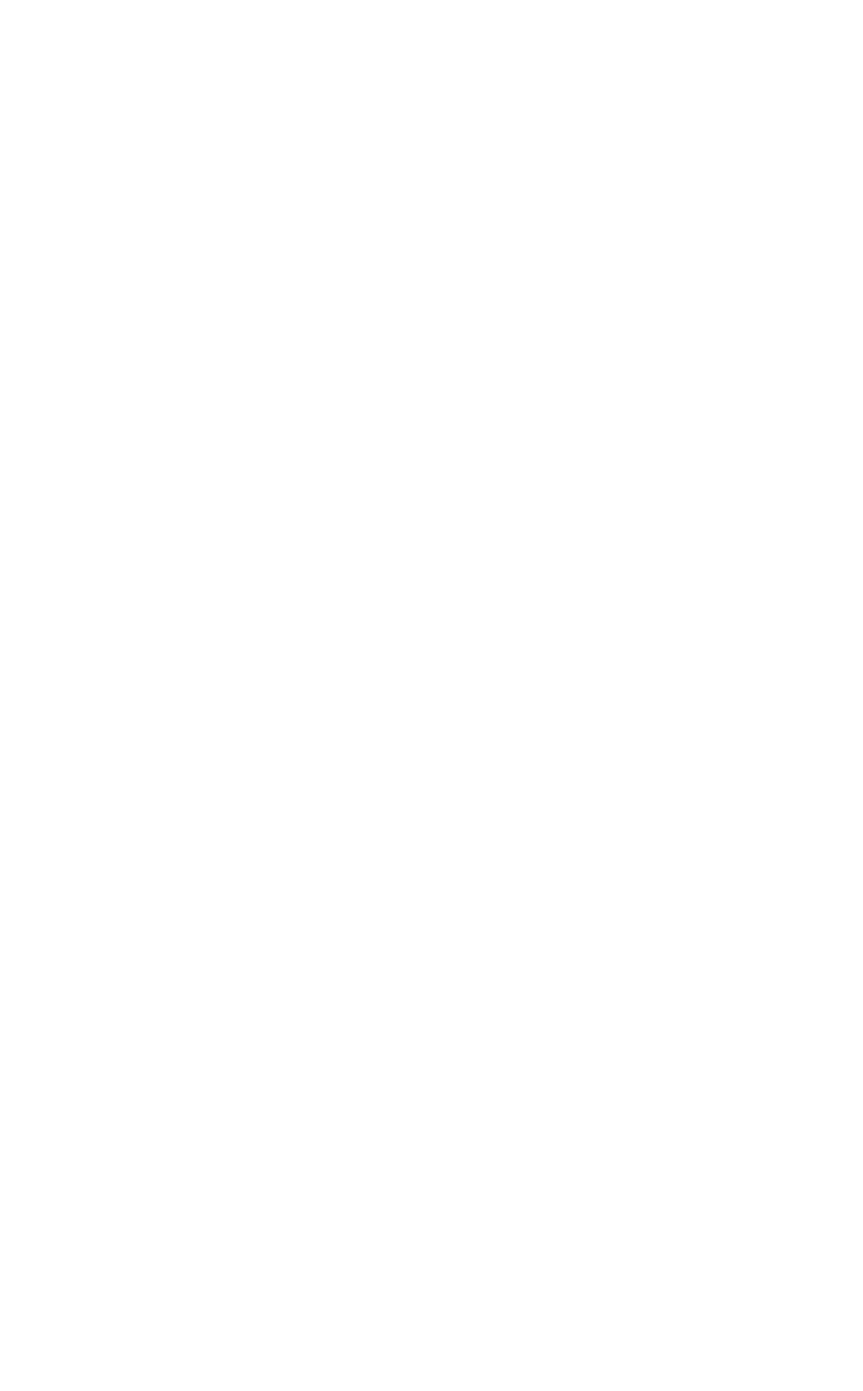
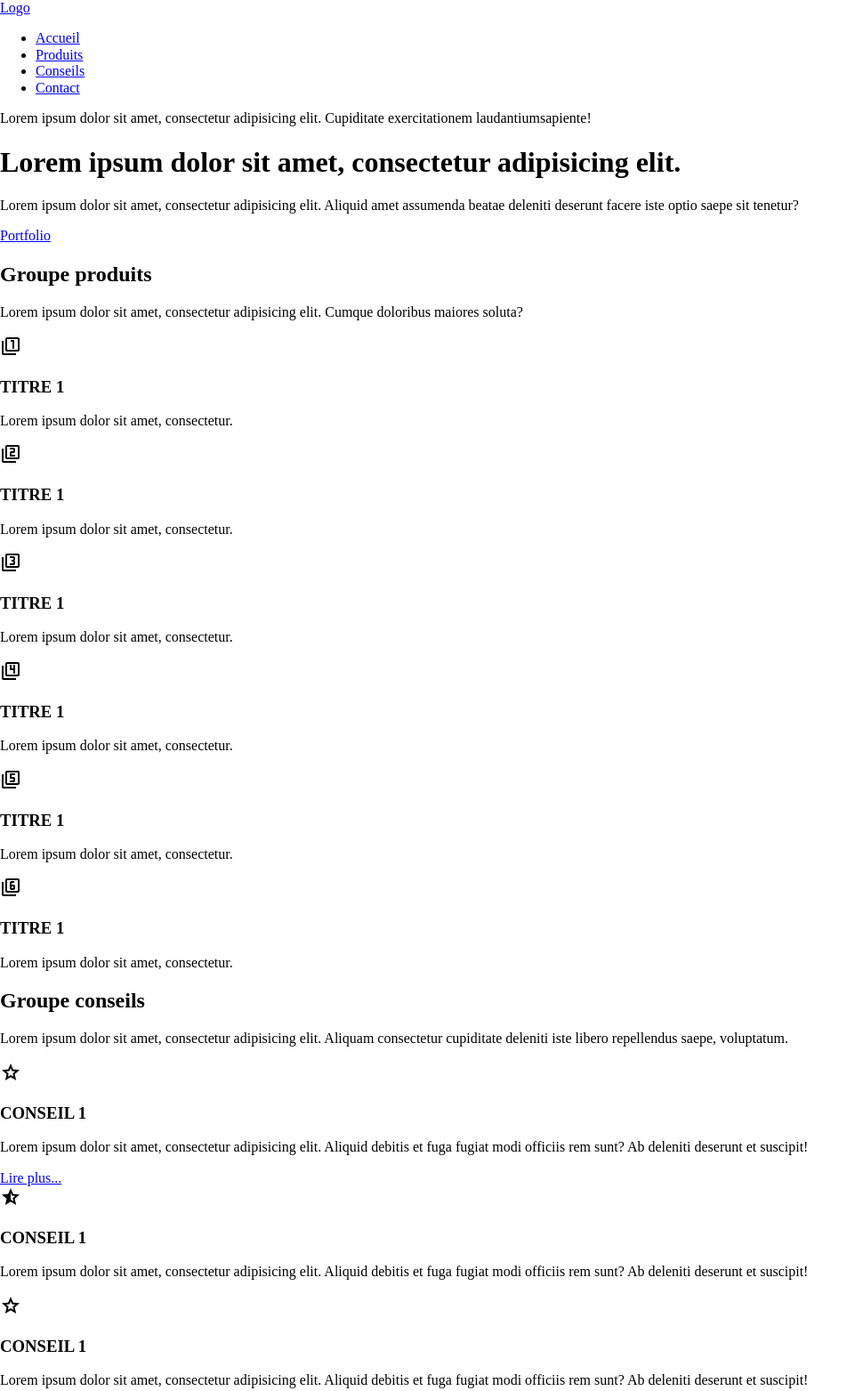
Before and after one commit to Centhelio/site10_ordinateur, a plain HTML site: page index.html in a window 1280 px wide. Shown: the top 1563 px of the page at 89% size, without its empty margins (0-970 px from the left). Before the commit the page ends 800 px from the top, so only its background shows below. Drawn offline with nearby package versions, Linux system fonts and the light colour scheme.

Commit message:
html done

```diff
--- a/index.html
+++ b/index.html
@@ -1,5 +1,6 @@
 <!DOCTYPE html>
 <html lang="fr">
+
 <head>
     <meta charset="UTF-8">
     <meta name="viewport" content="width=device-width, initial-scale=1.0">
@@ -14,7 +15,8 @@
     <!-- Link to Google Fonts -->
     <link rel="preconnect" href="https://fonts.googleapis.com">
     <link rel="preconnect" href="https://fonts.gstatic.com" crossorigin>
-    <link href="https://fonts.googleapis.com/css2?family=Josefin+Sans:ital,wght@0,100..700;1,100..700&display=swap" rel="stylesheet">
+    <link href="https://fonts.googleapis.com/css2?family=Josefin+Sans:ital,wght@0,100..700;1,100..700&display=swap"
+        rel="stylesheet">
 
     <!-- Link to JavaScript script page -->
     <script src="js/script.js" defer></script>
@@ -22,7 +24,147 @@
     <!-- Link to css style page -->
     <link rel="stylesheet" href="css/styles.css">
 </head>
+
 <body>
+
+    <header>
+        <div class="wrapper">
+            <nav>
+                <a href="#">Logo</a>
+
+                <ul>
+                    <li><a href="#">Accueil</a></li>
+                    <li><a href="#">Produits</a></li>
+                    <li><a href="#">Conseils</a></li>
+                    <li><a href="#">Contact</a></li>
+                </ul>
+            </nav>
+        </div>
+    </header>
+
+    <section class="hero">
+        <div class="wrapper">
+            <div class="hero-box">
+                <p>Lorem ipsum dolor sit amet, consectetur adipisicing elit. Cupiditate exercitationem
+                    laudantiumsapiente!</p>
+                <h1>Lorem ipsum dolor sit amet, consectetur adipisicing elit.</h1>
+                <p>Lorem ipsum dolor sit amet, consectetur adipisicing elit. Aliquid amet assumenda beatae deleniti
+                    deserunt facere iste optio saepe sit tenetur?</p>
+
+                <div class="btn-hero">
+                    <a href="#">Portfolio</a>
+                </div>
+            </div>
+        </div>
+    </section>
+
+    <section class="produits">
+        <div class="wrapper">
+            <h2>Groupe produits</h2>
+            <p>Lorem ipsum dolor sit amet, consectetur adipisicing elit. Cumque doloribus maiores soluta?</p>
+
+            <article>
+                <div class="row">
+                    <div class="card">
+                        <span class="material-symbols-outlined">
+                            filter_1
+                        </span>
+                        <h3>TITRE 1</h3>
+                        <p>Lorem ipsum dolor sit amet, consectetur.</p>
+                    </div>
+
+                    <div class="card">
+                        <span class="material-symbols-outlined">
+                            filter_2
+                        </span>
+                        <h3>TITRE 1</h3>
+                        <p>Lorem ipsum dolor sit amet, consectetur.</p>
+                    </div>
+
+                    <div class="card">
+                        <span class="material-symbols-outlined">
+                            filter_3
+                        </span>
+                        <h3>TITRE 1</h3>
+                        <p>Lorem ipsum dolor sit amet, consectetur.</p>
+                    </div>
+                </div>
+
+                <div class="row">
+                    <div class="card">
+                        <span class="material-symbols-outlined">
+                            filter_4
+                        </span>
+                        <h3>TITRE 1</h3>
+                        <p>Lorem ipsum dolor sit amet, consectetur.</p>
+                    </div>
+
+                    <div class="card">
+                        <span class="material-symbols-outlined">
+                            filter_5
+                        </span>
+                        <h3>TITRE 1</h3>
+                        <p>Lorem ipsum dolor sit amet, consectetur.</p>
+                    </div>
+
+                    <div class="card">
+                        <span class="material-symbols-outlined">
+                            filter_6
+                        </span>
+                        <h3>TITRE 1</h3>
+                        <p>Lorem ipsum dolor sit amet, consectetur.</p>
+                    </div>
+                </div>
+        </div>
+        </div>
+    </section>
+
+    <section class="conseils">
+        <div class="wrapper">
+            <h2>Groupe conseils</h2>
+            <p>Lorem ipsum dolor sit amet, consectetur adipisicing elit. Aliquam consectetur cupiditate deleniti iste
+                libero repellendus saepe, voluptatum.</p>
+
+            <div class="contenu">
+                <div class="card">
+                    <span class="material-symbols-outlined">
+                        star
+                    </span>
+                    <h3>CONSEIL 1</h3>
+                    <p>Lorem ipsum dolor sit amet, consectetur adipisicing elit. Aliquid debitis et fuga fugiat modi officiis rem sunt? Ab deleniti deserunt et suscipit!</p>
+
+                    <a href="#">Lire plus...</a>
+                </div>
+
+                <div class="card">
+                    <span class="material-symbols-outlined">
+                        star_half
+                    </span>
+                    <h3>CONSEIL 1</h3>
+                    <p>Lorem ipsum dolor sit amet, consectetur adipisicing elit. Aliquid debitis et fuga fugiat modi officiis rem sunt? Ab deleniti deserunt et suscipit!</p>
+                </div>
+
+                <div class="card">
+                    <span class="material-symbols-outlined">
+                        star
+                    </span>
+                    <h3>CONSEIL 1</h3>
+                    <p>Lorem ipsum dolor sit amet, consectetur adipisicing elit. Aliquid debitis et fuga fugiat modi officiis rem sunt? Ab deleniti deserunt et suscipit!</p>
+                </div>
+            </div>
+        </div>
+    </section>
+
+    <footer>
+        <div class="wrapper">
+            <p>Copyright © 2018</p>
+            <p>Conception Web 2</p>
+        </div>
+    </footer>
+
+
+    <div class="modale"></div>
+
 
 </body>
 </html>
```
